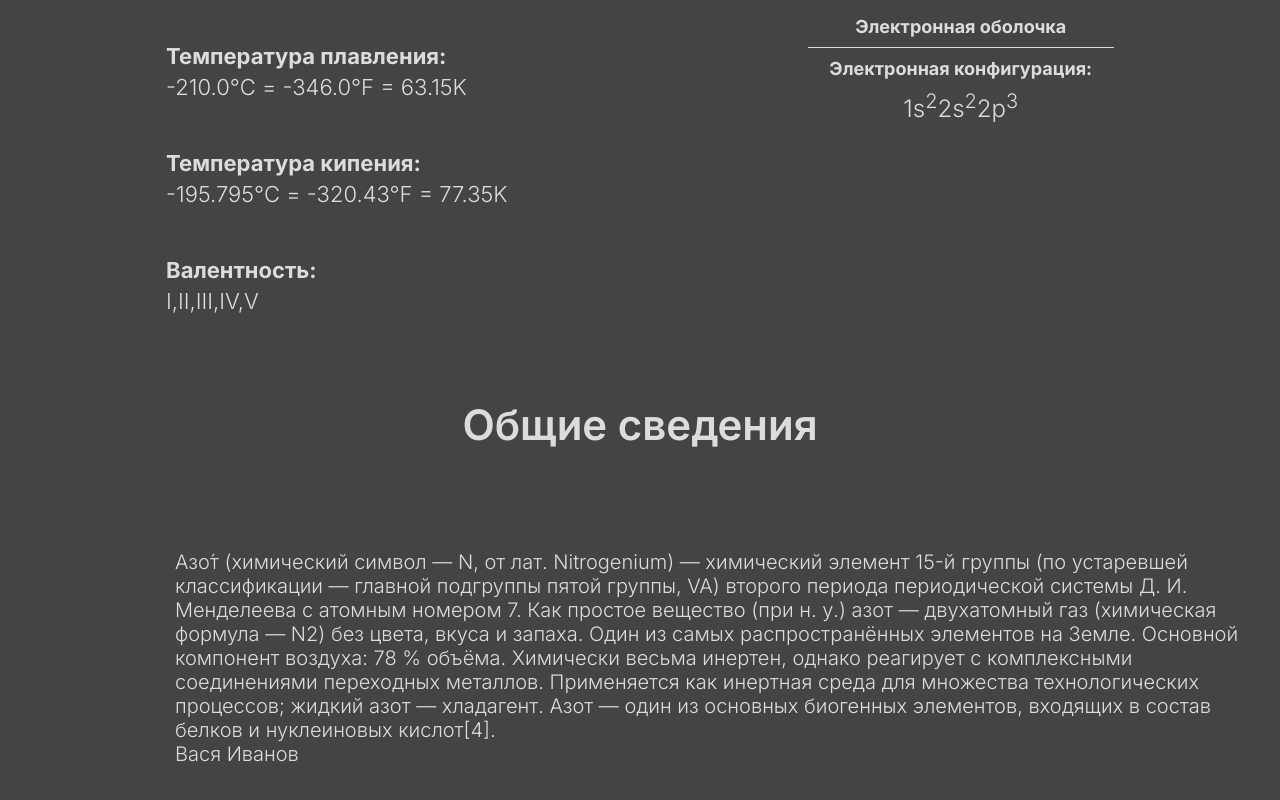
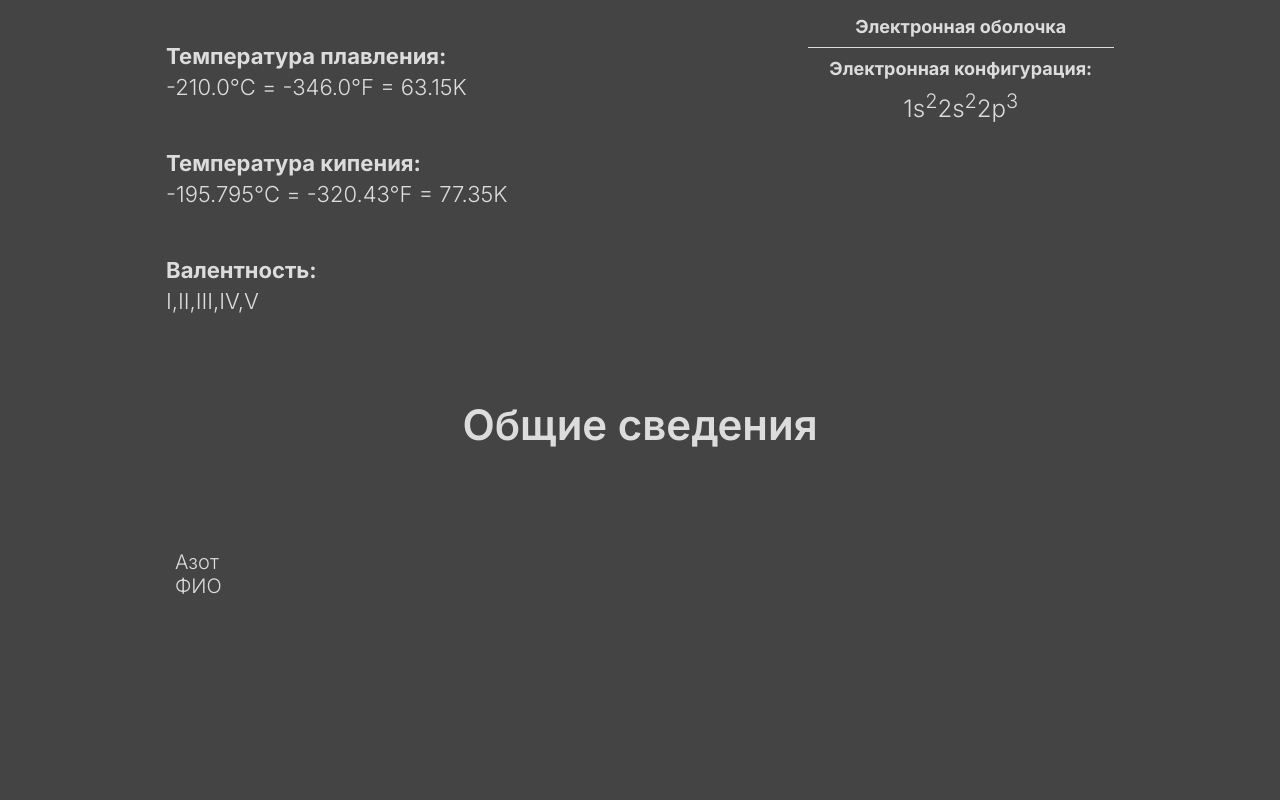
Before and after one commit to solun-n/7, a plain HTML site: page index.html in a window 1280 px wide. Shown: the part 1183-1983 px from the top of the page. After the commit the page ends 1881 px from the top, so only its background shows below. Drawn offline with Linux system fonts and the light colour scheme.

Commit message:
Update index.html

```diff
--- a/index.html
+++ b/index.html
@@ -91,20 +91,12 @@
                 <div class="message_text">
 
                     <!--СООБЩЕНИЕ ТУТ-->
-                    Азо́т (химический символ — N, от лат. Nitrogenium) — химический элемент 15-й группы (по устаревшей классификации — главной подгруппы пятой группы, VA) второго периода периодической системы Д. И. Менделеева с атомным номером 7.
-
-Как простое вещество (при н. у.) азот — двухатомный газ (химическая формула — N2) без цвета, вкуса и запаха.
-
-Один из самых распространённых элементов на Земле. Основной компонент воздуха: 78 % объёма.
-
-Химически весьма инертен, однако реагирует с комплексными соединениями переходных металлов. Применяется как инертная среда для множества технологических процессов; жидкий азот — хладагент.
-
-Азот — один из основных биогенных элементов, входящих в состав белков и нуклеиновых кислот[4].
+                   Азот
 
                 </div>
                 <div class="message_text">
                     <!--ИМЯ ТУТ-->
-                    Вася Иванов
+                    ФИО
                 </div>
             </div>
         </div>
```
